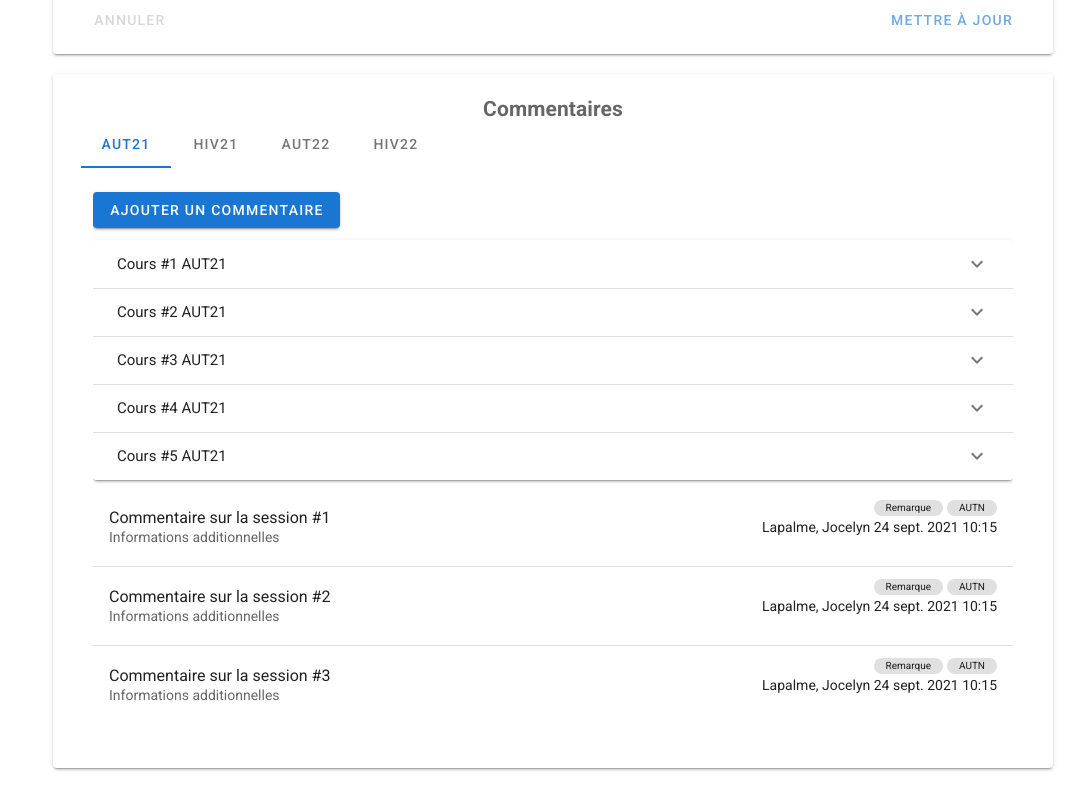
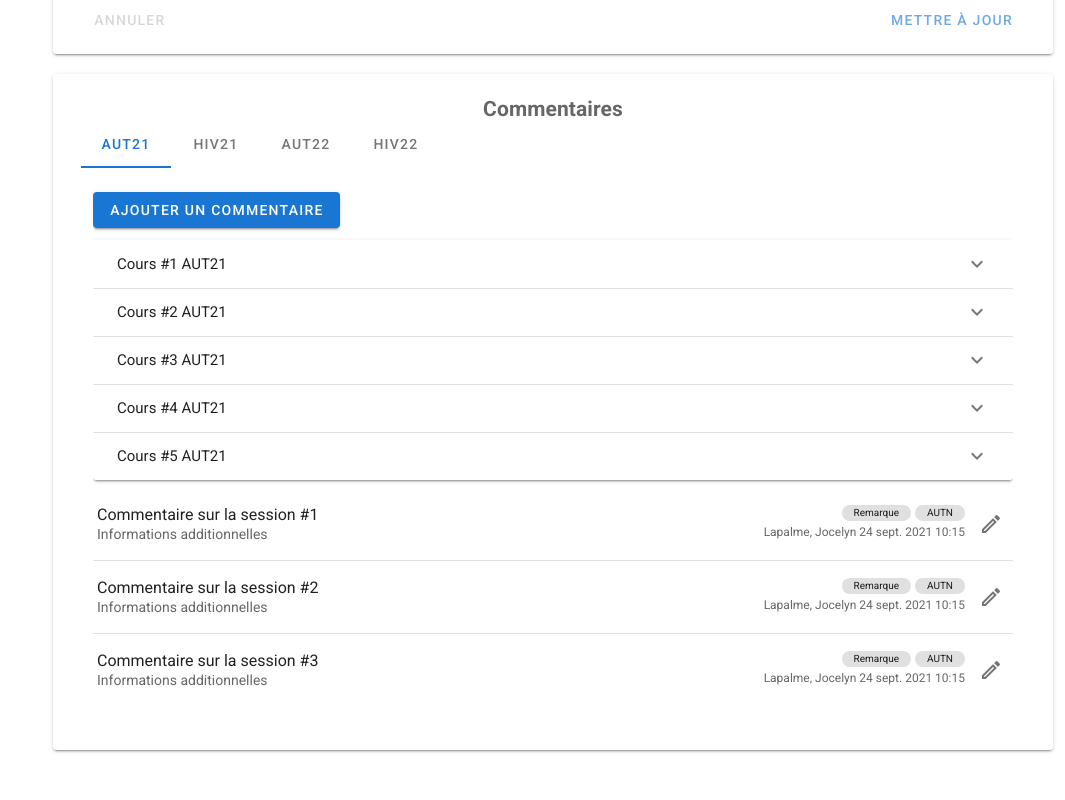
Before and after one commit to VincentLamy/service_encadrement, a Vue app in the folder client/: page /etudiant in a window 1280 px wide. Shown: the part 810-1610 px from the top of the page, without its empty margins (215-1280 px from the left). Built offline with nearby package versions, Linux system fonts and the light colour scheme; what vuetify-datetime-picker would draw is missing.

Commit message:
Finish user comment style

```diff
--- a/client/src/views/StudentFormView.vue
+++ b/client/src/views/StudentFormView.vue
@@ -1,6 +1,6 @@
 <template>
   <v-container>
-    <h1 class="my-2">Nom de l'étudiant</h1>
+    <h1 class="my-2 d-flex justify-center">Nom de l'étudiant</h1>
 
     <!--
       ************************************************
@@ -138,20 +138,37 @@
                   <v-expansion-panel-content>
                     <!-- Commentaires d'un cours -->
                     <v-list>
-                      <v-list-item v-for="k in 3" :key="k">
-                        <v-list-item-content>
+                      <template v-for="k in 3">
+                        <v-list-item class="py-3">
+                          <v-row class="align-center">
+                            <!-- Titre + commentaire -->
+                            <v-list-item-content :key="k">
                               <v-list-item-title>
-                            Commentaire #{{ k }}
+                                Commentaire sur la session #{{ k }}
                               </v-list-item-title>
-
                               <v-list-item-subtitle>
-                            Informations supplémentaires
+                                Informations additionnelles
                               </v-list-item-subtitle>
                             </v-list-item-content>
-                        <v-list-item-action>
-                          <v-icon>mdi-pencil-outline</v-icon>
+
+                            <!-- Catégories du commentaire + date de publication -->
+                            <v-list-item-action
+                              class="d-flex flex-column justify-space-between"
+                            >
+                              <v-list-item-action-text>
+                                <div class="d-flex justify-end">
+                                  <v-chip class="ms-1" x-small>Remarque</v-chip>
+                                  <v-chip class="ms-1" x-small>AUTN</v-chip>
+                                </div>
+                                <p class="ma-0">
+                                  Lapalme, Jocelyn 24 sept. 2021 10:15
+                                </p>
+                              </v-list-item-action-text>
                             </v-list-item-action>
+                          </v-row>
                         </v-list-item>
+                        <v-divider v-if="k < 3" :key="k"></v-divider>
+                      </template>
                     </v-list>
                   </v-expansion-panel-content>
                 </v-expansion-panel>
@@ -160,28 +177,40 @@
               <!-- Commentaires de la session -->
               <v-list>
                 <template v-for="k in 3">
-                  <v-list-item>
+                  <v-list-item class="py-3">
+                    <v-row class="align-center">
+                      <!-- Titre + commentaire -->
                       <v-list-item-content :key="k">
-                      <v-list-item-title
-                        >Commentaire sur la session #{{ k }}</v-list-item-title
+                        <v-list-item-title>
+                          Commentaire sur la session #{{ k }}
+                        </v-list-item-title>
+                        <v-list-item-subtitle>
+                          Informations additionnelles
+                        </v-list-item-subtitle>
+                      </v-list-item-content>
+
+                      <!-- Catégories du commentaire + date de publication -->
+                      <v-list-item-action
+                        class="d-flex flex-column justify-space-between"
                       >
-                      <v-list-item-subtitle
-                        >Informations additionnelles</v-list-item-subtitle
-                      >
-                    </v-list-item-content>
-                    <v-list-item-action>
+                        <v-list-item-action-text>
                           <div class="d-flex justify-end">
                             <v-chip class="ms-1" x-small>Remarque</v-chip>
                             <v-chip class="ms-1" x-small>AUTN</v-chip>
                           </div>
-                      <p>Lapalme, Jocelyn 24 sept. 2021 10:15</p>
-                      <!--<v-icon>mdi-pencil-outline</v-icon>-->
+                          <p class="ma-0">
+                            Lapalme, Jocelyn 24 sept. 2021 10:15
+                          </p>
+                        </v-list-item-action-text>
                       </v-list-item-action>
+
+                      <!-- Boutons de modification -->
+                      <v-btn class="ms-2" text icon>
+                        <v-icon>mdi-pencil-outline</v-icon>
+                      </v-btn>
+                    </v-row>
                   </v-list-item>
-                  <v-divider
-                    v-if="k < 3"
-                    :key="k"
-                  ></v-divider>
+                  <v-divider v-if="k < 3" :key="k"></v-divider>
                 </template>
               </v-list>
             </v-tab-item>
```
Lines whose indentation alone changed are shown as unchanged.
